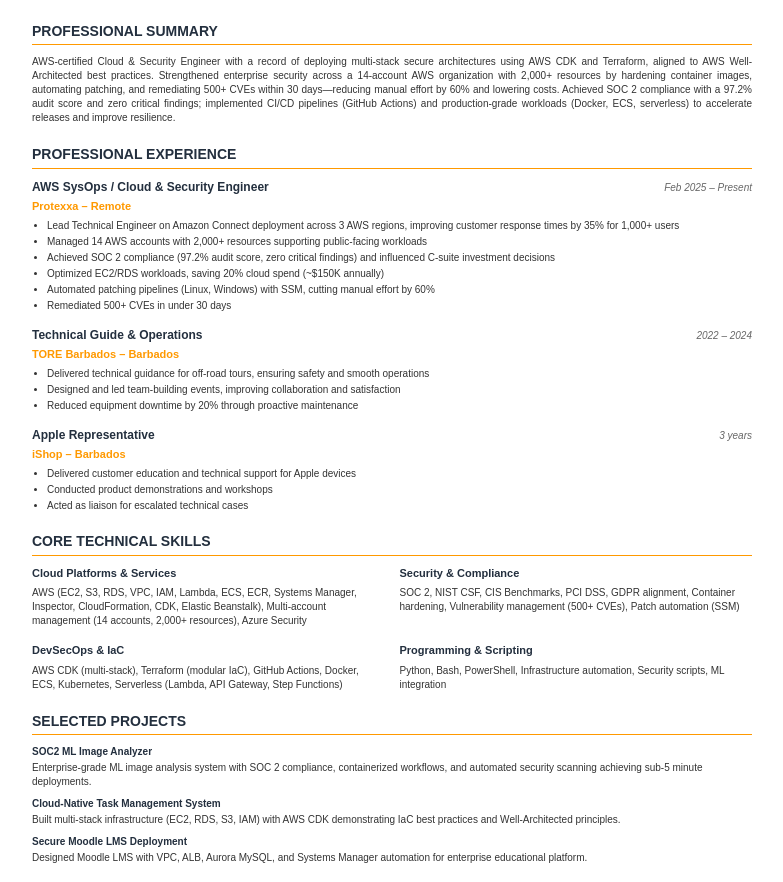
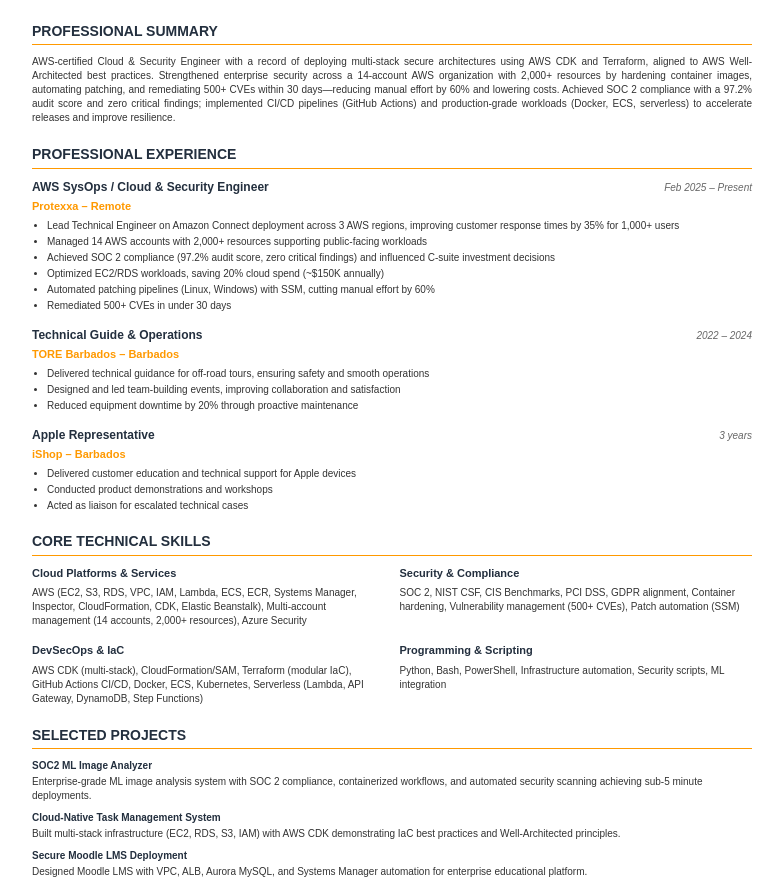
Before and after one commit to christophercorbin/E-portfolio, a plain HTML site: page resume.html in a window 1280 px wide. Shown: the part 164-1046 px from the top of the page, without its empty margins (248-1031 px from the left). Drawn offline with Linux system fonts and the light colour scheme.

Commit message:
footer and resume update

```diff
--- a/resume.html
+++ b/resume.html
@@ -248,7 +248,7 @@
                 </div>
                 <div class="skill-category">
                     <h4>DevSecOps & IaC</h4>
-                    <div class="skill-items">AWS CDK (multi-stack), Terraform (modular IaC), GitHub Actions, Docker, ECS, Kubernetes, Serverless (Lambda, API Gateway, Step Functions)</div>
+                    <div class="skill-items">AWS CDK (multi-stack), CloudFormation/SAM, Terraform (modular IaC), GitHub Actions CI/CD, Docker, ECS, Kubernetes, Serverless (Lambda, API Gateway, DynamoDB, Step Functions)</div>
                 </div>
                 <div class="skill-category">
                     <h4>Programming & Scripting</h4>
```
Also changed, not shown: index.html (+1 -1 lines).
